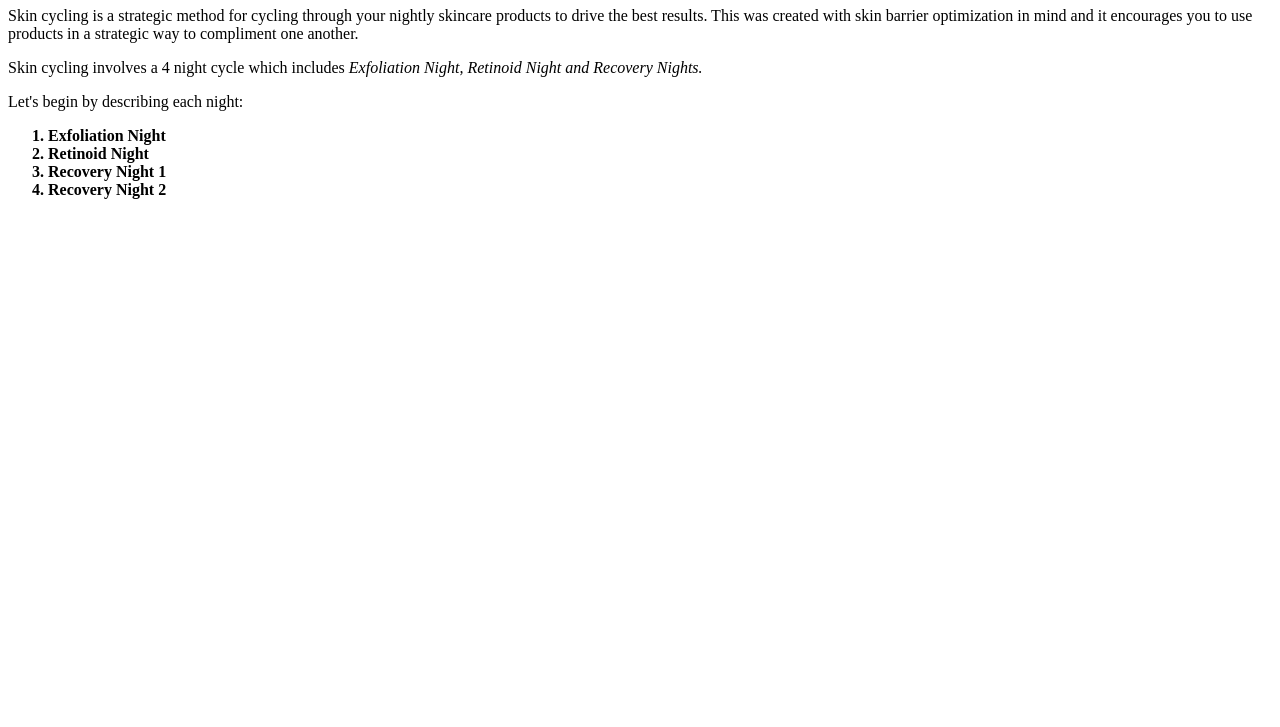
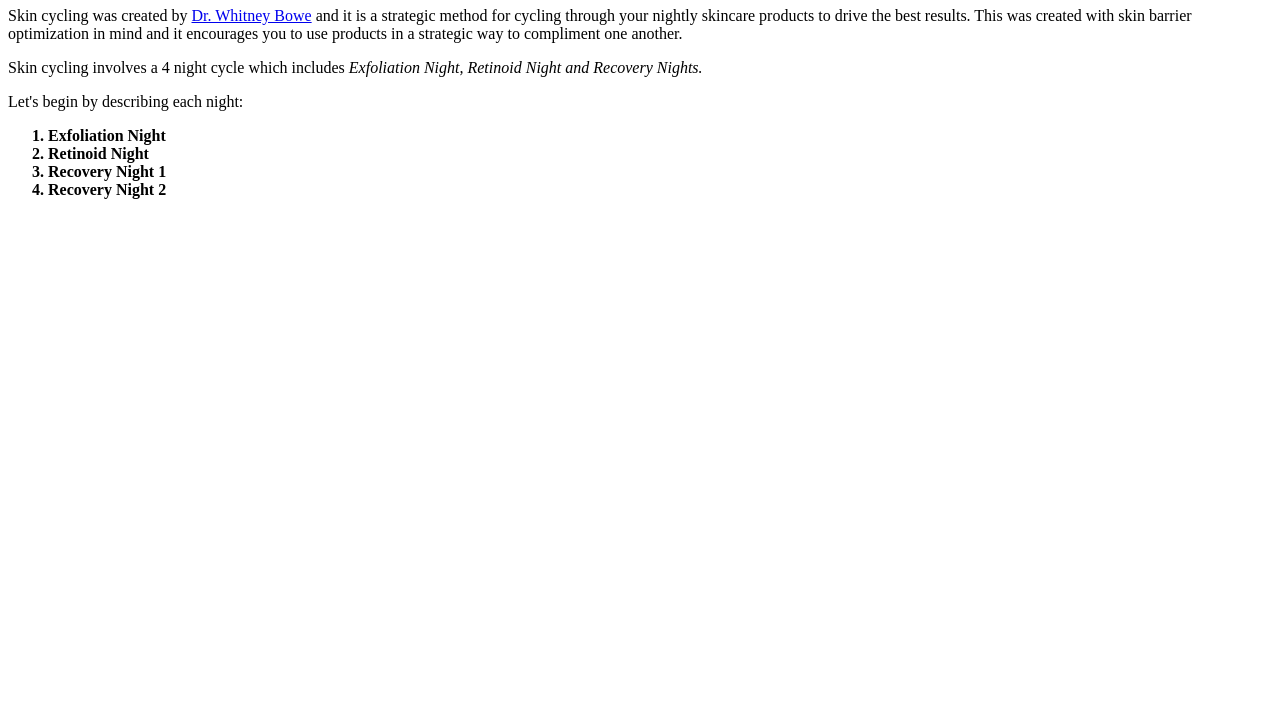
Before and after one commit to Mibo0419/Skincare, a plain HTML site: page index.html in a window 1280 px wide. Shown: the part 73-800 px from the top of the page. Drawn offline with Linux system fonts and the light colour scheme.

Commit message:
docs:Update index.html

```diff
--- a/index.html
+++ b/index.html
@@ -7,7 +7,10 @@
 <body>
     <h1>What is Skin Cycling?</h1>
 
-    <p>Skin cycling is a strategic method for cycling through your nightly skincare products to drive
+    <p>Skin cycling was created by
+        <a href="https://drwhitneybowebeauty.com/blogs/derm-scribbles/skin-cycling-dr-bowes-viral-beauty-editor-approved-skincare-method">
+        Dr. Whitney Bowe</a>
+        and it is a strategic method for cycling through your nightly skincare products to drive
     the best results. This was created with skin barrier optimization in mind and it encourages you to use products in a
     strategic way to compliment one another.</p>
     <p> Skin cycling involves a 4 night cycle which includes <em> Exfoliation Night, Retinoid Night
```
